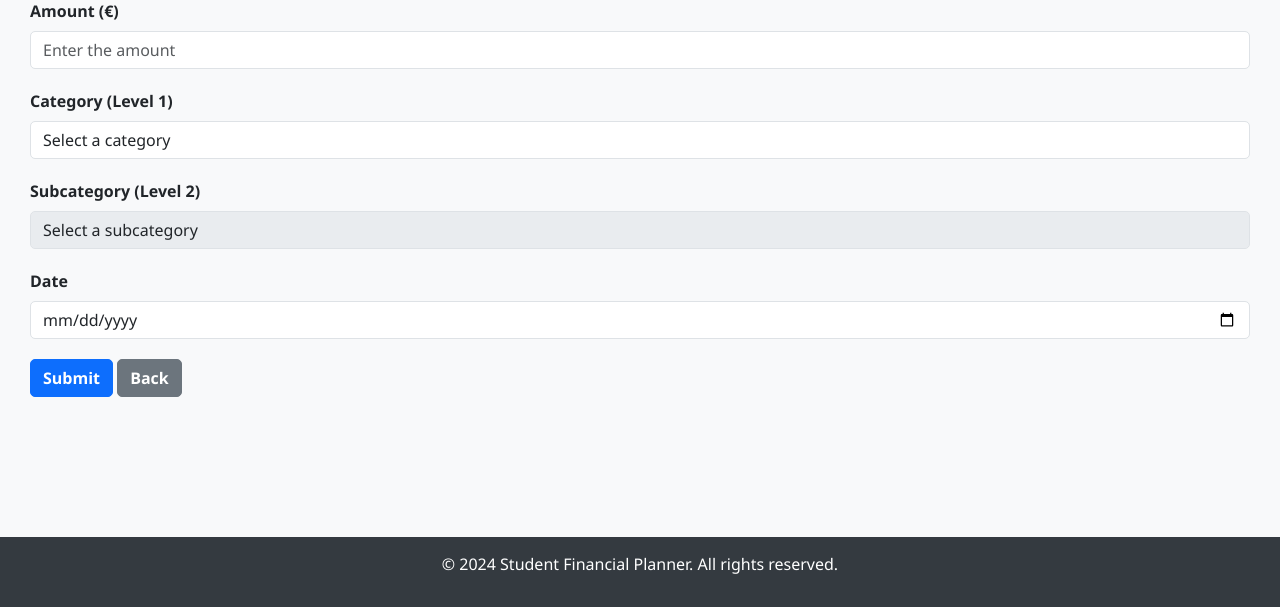
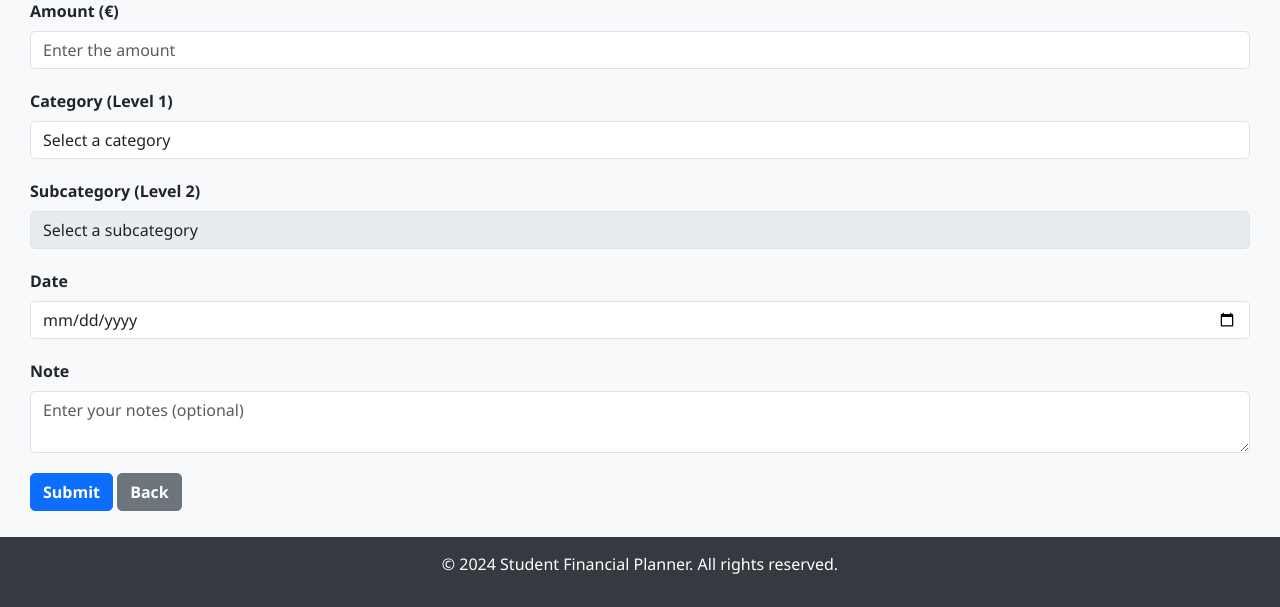
Before and after one commit to Yihui-Peng/EasySave, a Flask app: template templates/NewRecords.html in a window 1280 px wide. Shown: the part 193-800 px from the top of the page. Run offline with Flask 3, Linux system fonts and the light colour scheme; the template is opened without the code that fills it, so the values that code supplies are empty.

Commit message:
Update NewRecords.html

```diff
--- a/templates/NewRecords.html
+++ b/templates/NewRecords.html
@@ -38,6 +38,12 @@
                 <input type="date" id="date" name="date" class="form-control" lang="en" required>
             </div>
 
+            <!-- Note can be empty -->
+            <div class="form-group" style="margin-bottom:20px;">
+                <label class="form-label" for="note">Note</label>
+                <textarea id="note" name="note" class="form-control" placeholder="Enter your notes (optional)"></textarea>
+            </div>
+
             <!-- history.back() navigate users to the page they visited before, implement page return function -->
             <button type="submit" class="btn btn-primary">Submit</button>
             <button type="button" class="btn btn-secondary" onclick="history.back()">Back</button>
@@ -46,11 +52,19 @@
 
     <script>
         function updateSubcategories() {
+            /* To get the value of the option selected by the user in the level 1 category drop-down box */
+            /* To get the corresponding drop-down list of level 2 sub-categories */
             const level1 = document.getElementById("category-level-1").value;
             const level2 = document.getElementById("category-level-2");
+
+            /* Clear the previous option contents of the level 2 drop-down box */
             level2.innerHTML = "";
+            /* level 2 drop-down box are disabled by default */
+            /* This code enables the level 2 drop-down box to enable users to select options */
             level2.disabled = false;
 
+            /* Use options = [] to store level 2 options that are dynamically generated based on level 1 selection */
+            /* If users didn't choose meaningful options in level 1, the level 2 drop-down box will be banned */
             let options = [];
             if (level1 === "Necessities") {
                 options = ["Tuition", "Housing", "Food", "Transportation"];
@@ -65,14 +79,19 @@
                 return;
             }
 
+            /* iterate through the level 2 options array to generate the list of level 2 to drop-down box */
             options.forEach(option => {
+                /* Dynamically generate the available options */
                 const opt = document.createElement("option");
+                /* this value will be submit to the database */
                 opt.value = option;
+                /* This used to display the text of the option on the box */
                 opt.textContent = option;
                 level2.appendChild(opt);
             });
         }
 
+        /* Check whether all the input of the form follow the rules */
         function validateForm() {
             const amount = document.getElementById("amount").value;
             const level1 = document.getElementById("category-level-1").value;
```
